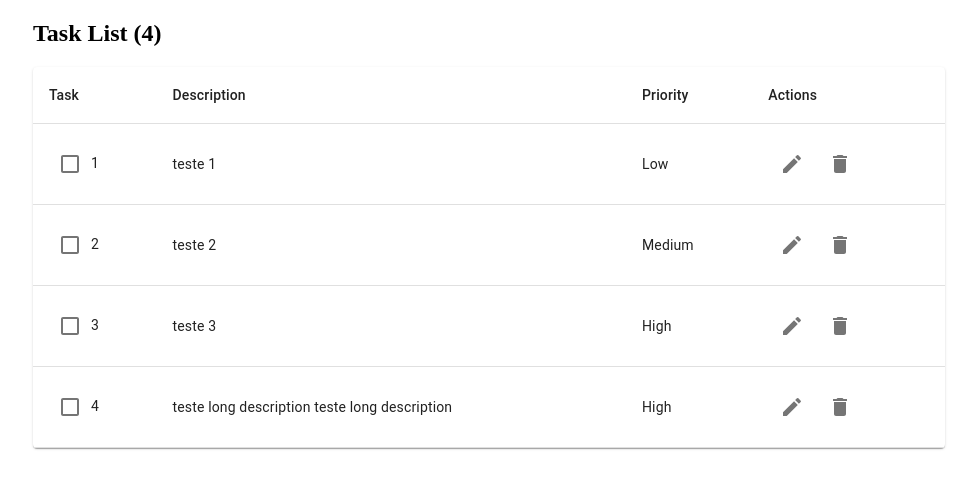
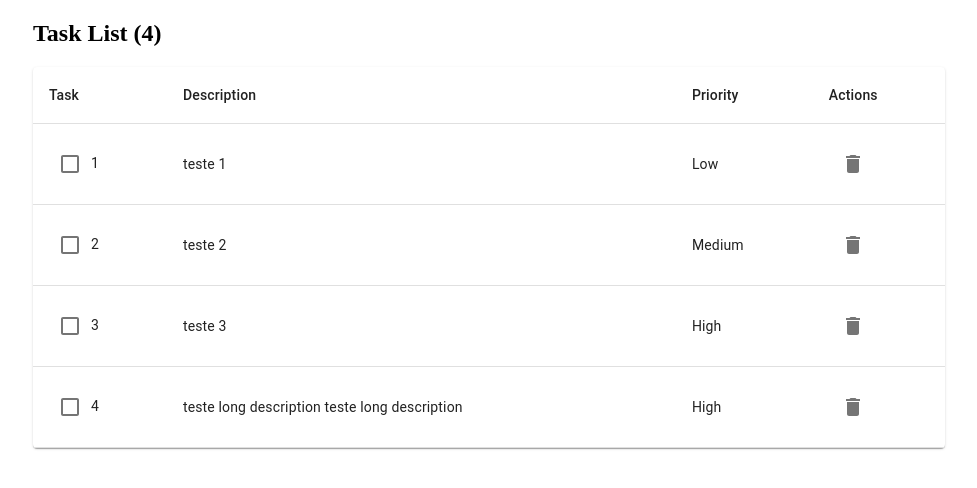
Before and after one commit to guilhermekuni/react-hooks-todo-list, a React (Create React App) app: page / in a window 1280 px wide. Shown: the top 488 px of the page, without its empty margins (151-1128 px from the left). Built offline with nearby package versions, Linux system fonts and the light colour scheme.

Commit message:
Implements delete method and fix warnings

```diff
--- a/package.json
+++ b/package.json
@@ -29,5 +29,8 @@
       "last 1 firefox version",
       "last 1 safari version"
     ]
+  },
+  "devDependencies": {
+    "eslint-plugin-react-hooks": "^2.0.1"
   }
 }
--- a/src/components/TaskList.js
+++ b/src/components/TaskList.js
@@ -1,11 +1,11 @@
-import React, { useContext, useState } from 'react';
-import { Table, TableBody, TableCell, TableHead, Paper } from '@material-ui/core/';
+import React, { useContext } from 'react';
+import { Table, TableBody, TableRow, TableCell, TableHead, Paper } from '@material-ui/core/';
 
 import { TaskContext } from '../screens/Home';
 import TaskListItem from '../components/TaskListItem';
 
 export default function TaskList() {
-  const [tasks, setTasks] = useContext(TaskContext);
+  const [tasks] = useContext(TaskContext);
 
   return (
     <>
@@ -13,14 +13,16 @@ export default function TaskList() {
       <Paper>
         <Table>
           <TableHead>
-            <TableCell>Task</TableCell>
-            <TableCell>Description</TableCell>
-            <TableCell>Priority</TableCell>
-            <TableCell>Actions</TableCell>
+            <TableRow>
+              <TableCell>Task</TableCell>
+              <TableCell>Description</TableCell>
+              <TableCell>Priority</TableCell>
+              <TableCell>Actions</TableCell>
+            </TableRow>
           </TableHead>
           <TableBody>
             {
-              tasks.map((item) => <TaskListItem task={item}></TaskListItem>)
+              tasks.map((item, index) => <TaskListItem key={index} task={item}></TaskListItem>)
             }
           </TableBody>
         </Table>
--- a/src/components/TaskListItem.js
+++ b/src/components/TaskListItem.js
@@ -1,6 +1,5 @@
 import React, { useContext } from 'react';
 import { TableCell, TableRow, Checkbox, IconButton } from '@material-ui/core';
-import EditIcon from '@material-ui/icons/Edit';
 import DeleteIcon from '@material-ui/icons/Delete';
 
 import { TaskContext } from '../screens/Home';
@@ -17,6 +16,11 @@ export default function TaskListItem(props) {
     setTasks(updatedTasks);
   }
 
+  function handleDelete() {
+    const updatedTasks = tasks.filter(item => item.id !== id);
+    setTasks(updatedTasks);
+  }
+
   return (
     <>
       <TableRow hover>
@@ -28,10 +32,7 @@ export default function TaskListItem(props) {
         <TableCell>{priorityLevels[level]}</TableCell>
         <TableCell>
           <IconButton>
-            <EditIcon />
-          </IconButton>
-          <IconButton>
-            <DeleteIcon />
+            <DeleteIcon onClick={handleDelete} />
           </IconButton>
         </TableCell>
       </TableRow>
--- a/src/screens/Home.js
+++ b/src/screens/Home.js
@@ -16,8 +16,11 @@ export default function Home() {
   const [tasks, setTasks] = useState(mockTasks);
   useEffect(() => {
     const uncompletedTasks = tasks.filter(item => !item.done);
-    document.title = `You still got ${uncompletedTasks.length} tasks `;
-  }, tasks);
+
+    document.title = uncompletedTasks.length > 0
+      ? `You still got ${uncompletedTasks.length} tasks `
+      : "You don't have more tasks";
+  }, [tasks]);
 
   return (
     <>
```
Also changed, not shown: 1 other file (tests, documents, lock files or other folders).
